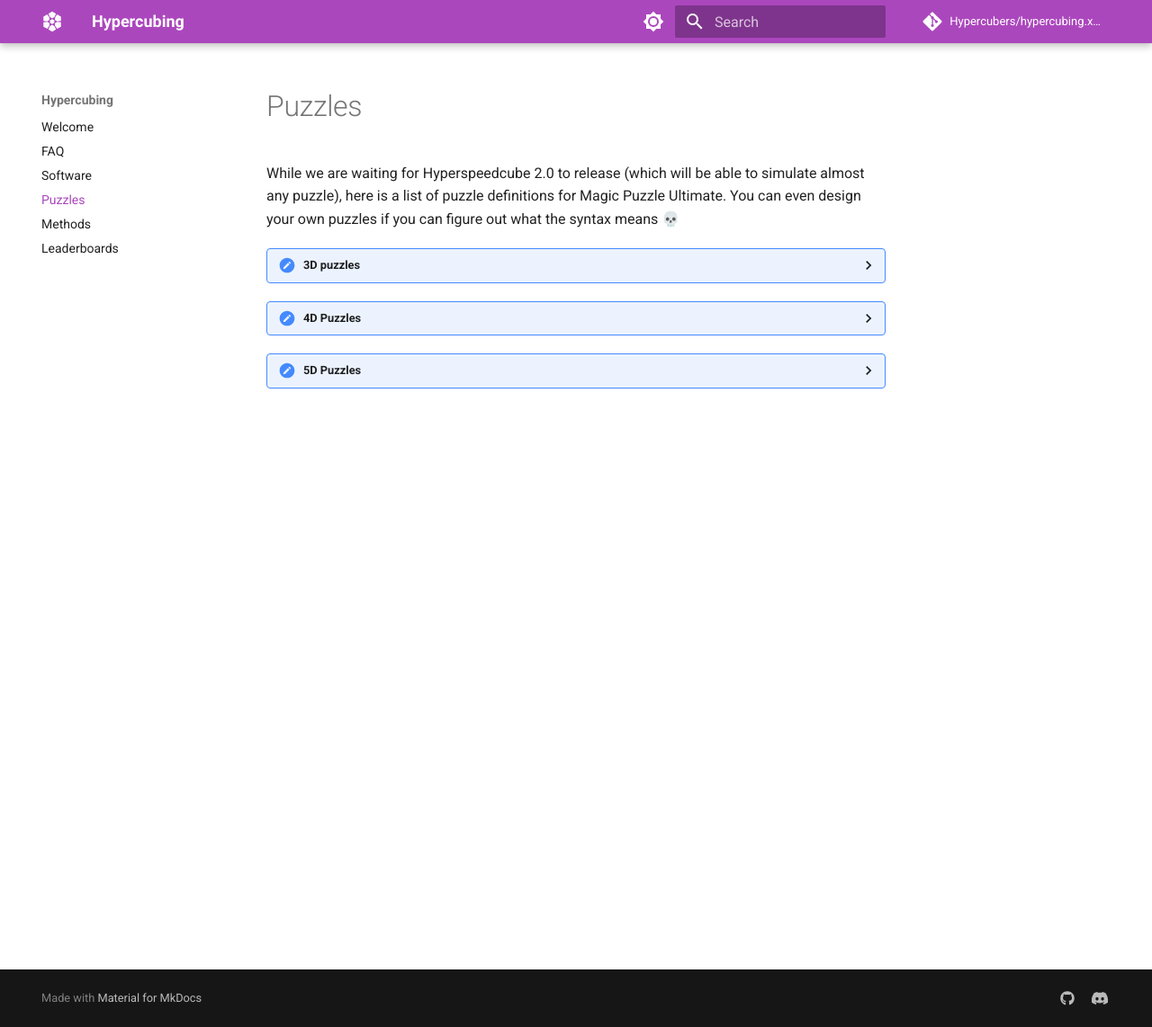
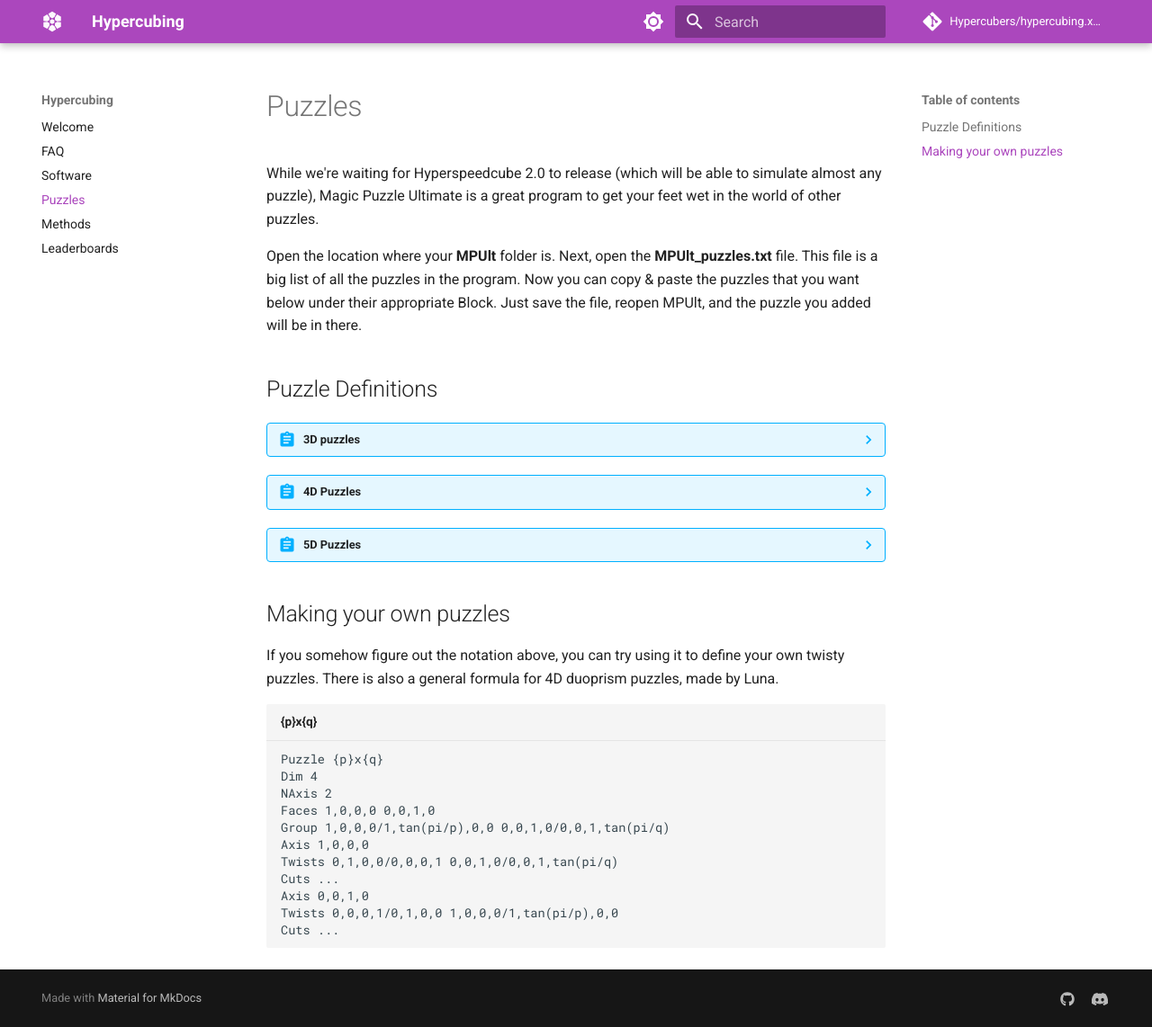
Before and after one commit to Hypercubers/hypercubing.xyz, an MkDocs documentation site: the page built from docs/puzzles.md, in a window 1280 px wide and 1142 px high. Shown: the whole window at 90% size. Built offline with MkDocs 1.6.1 and Material for MkDocs 9.7.7, drawn with Linux system fonts in a browser that asks for light colours; comment, search, counter and statistics services are not loaded.

Commit message:
Add "make your own" section
Add a section for making your own MPU puzzles, and changed the icons from Note to Abstract.

````diff
--- a/docs/puzzles.md
+++ b/docs/puzzles.md
@@ -1,8 +1,12 @@
 # Puzzles
 
-While we are waiting for Hyperspeedcube 2.0 to release (which will be able to simulate almost any puzzle), here is a list of puzzle definitions for Magic Puzzle Ultimate. You can even design your own puzzles if you can figure out what the syntax means 💀
+While we're waiting for Hyperspeedcube 2.0 to release (which will be able to simulate almost any puzzle), Magic Puzzle Ultimate is a great program to get your feet wet in the world of other puzzles.
 
-???  "3D puzzles"
+Open the location where your **MPUlt** folder is. Next, open the **MPUlt_puzzles.txt** file. This file is a big list of all the puzzles in the program. Now you can copy & paste the puzzles that you want below under their appropriate Block. Just save the file, reopen MPUlt, and the puzzle you added will be in there.
+
+
+## Puzzle Definitions
+??? abstract "3D puzzles"
 
     ``` title="3x3x3"
     Puzzle 3x3x3
@@ -428,3 +430,22 @@ While we are waiting for Hyperspeedcube 2.0 to release (which will be able to si
         Twists 1,1,0,0,0/1,0,-1,0,0 0,0,0,0,1/1,-1,0,0,0
         Cuts 0
         ```
+
+## Making your own puzzles
+
+If you somehow figure out the notation above, you can try using it to define your own twisty puzzles. There is also a general formula for 4D duoprism puzzles, made by Luna.
+
+
+``` title="{p}x{q}"
+Puzzle {p}x{q}
+Dim 4
+NAxis 2
+Faces 1,0,0,0 0,0,1,0
+Group 1,0,0,0/1,tan(pi/p),0,0 0,0,1,0/0,0,1,tan(pi/q)
+Axis 1,0,0,0
+Twists 0,1,0,0/0,0,0,1 0,0,1,0/0,0,1,tan(pi/q)
+Cuts ...
+Axis 0,0,1,0
+Twists 0,0,0,1/0,1,0,0 1,0,0,0/1,tan(pi/p),0,0
+Cuts ...
+```
````
Also changed, not shown: other parts of docs/puzzles.md (+6 -8 lines).
